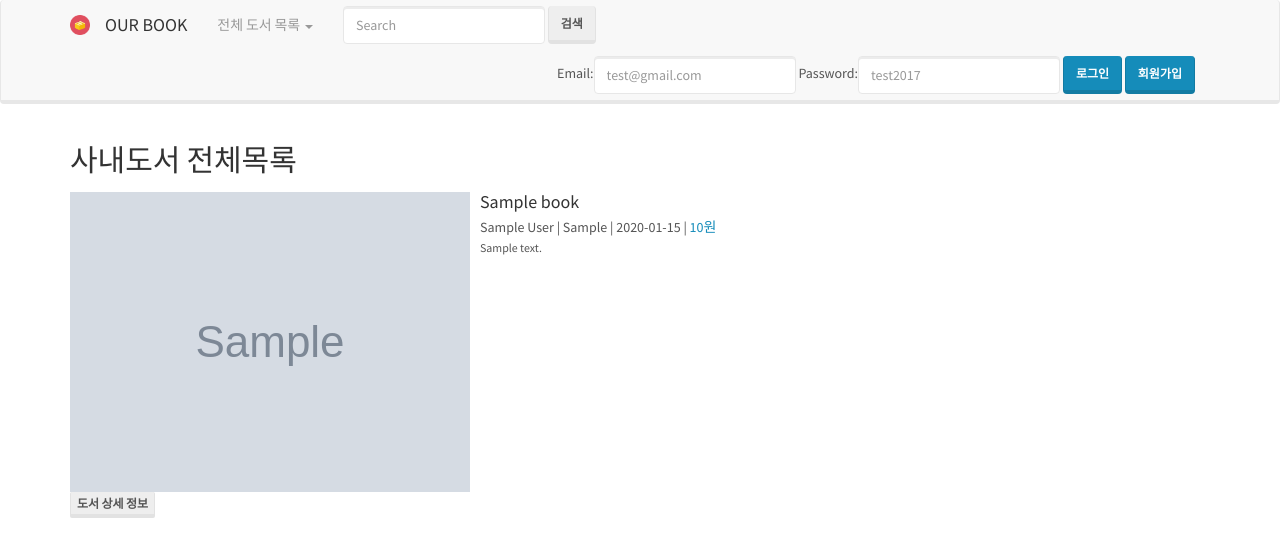
After one commit to wayhome25/our-book, a Django app: page /books/list/ in a window 1280 px wide. The commit adds this page. Shown: the top 557 px of the page. Run offline with Django 3.2, Linux system fonts and the light colour scheme; tables that the repository leaves empty hold one stand-in row (values such as "Sample post"); grey boxes marked "Sample" are stand-in pictures; parts of the project's set-up code (start-up, migrations or seed data) failed here and were passed over; some libraries are stand-ins or nearby versions.

Commit message:
전체 도서목록 구현

```diff
--- a/our_book/books/models.py
+++ b/our_book/books/models.py
@@ -17,3 +17,6 @@ class Book(models.Model):
 
     # 기본정보
     created_at = models.DateTimeField(auto_now_add=True)
+
+    class Meta:
+        ordering = ['-id']
--- a/our_book/books/urls.py
+++ b/our_book/books/urls.py
@@ -3,6 +3,7 @@ from django.conf.urls import url
 from . import views
 
 urlpatterns = [
+    url(r'^list/$', views.list, name='list'),
     url(r'^purchase/$', views.puchase, name='purchase'),
     url(r'^register/$', views.register, name='register'),
     url(r'^register/save/$', views.register_save, name='register_save'),
--- a/our_book/books/views.py
+++ b/our_book/books/views.py
@@ -3,6 +3,12 @@ from django.shortcuts import render, redirect
 from django.views.decorators.http import require_POST
 
 from .api import get_book_info, register_book
+from .models import Book
+
+
+def list(request):
+    books = Book.objects.all()
+    return render(request, 'books/list.html', {'books': books})
 
 
 def puchase(request):
@@ -28,4 +34,4 @@ def register_save(request):
     isbn = request.POST['isbn']
     result = register_book(isbn)
     messages.info(request, result)
-    return redirect('book:register')
+    return redirect('books:register')
--- a/our_book/config/urls.py
+++ b/our_book/config/urls.py
@@ -22,7 +22,7 @@ from django.shortcuts import redirect
 urlpatterns = [
     url(r'^admin/', admin.site.urls),
     url(r'^accounts/', include('accounts.urls')),
-    url(r'^books/', include('books.urls', namespace='book')),
+    url(r'^books/', include('books.urls', namespace='books')),
     url(r'^$', lambda request: redirect('signup') ,name='index'),  # fixme 차후 메인 페이지로 수정필요
 ]
 
--- a/our_book/templates/base.html
+++ b/our_book/templates/base.html
@@ -54,10 +54,10 @@
                     </a>
                     <ul class="dropdown-menu">
                         <li><a href="#">인기도서</a></li>
-                        <li><a href="#">전체 도서 목록</a></li>
+                        <li><a href="{% url 'books:list' %}">전체 도서 목록</a></li>
                         <li role="separator" class="divider"></li>
-                        <li><a href="{% url 'book:purchase' %}">도서 구매 신청</a></li>
-                        <li><a href="{% url 'book:register' %}">도서 등록</a></li>
+                        <li><a href="{% url 'books:purchase' %}">도서 구매 신청</a></li>
+                        <li><a href="{% url 'books:register' %}">도서 등록</a></li>
                     </ul>
                 </li>
             </ul>
--- /dev/null
+++ b/our_book/templates/books/list.html
@@ -0,0 +1,25 @@
+{% extends "base.html"  %}
+
+
+{% block title %}OUR BOOK - 전체 도서{% endblock %}
+
+{% block menu %}전체 도서 목록{% endblock %}
+
+{% block seach_input %}
+    <input type="text" class="form-control" placeholder="Search" name="keyword-list">
+{% endblock %}
+
+{% block content %}
+
+    {% if books %}
+        <h2>사내도서 전체목록</h2>
+        <h4></h4>
+        {% for book in books %}
+            {% include 'include/book.html' %}
+        {% endfor %}
+    {% else %}
+        <h2>도서가 없습니다.</h2>
+        <p>도서 구매신청 메뉴를 통해서 원하는 책을 신청할 수 있어요! :)</p>
+    {% endif %}
+
+{% endblock %}
--- a/our_book/templates/books/purchase.html
+++ b/our_book/templates/books/purchase.html
@@ -15,7 +15,7 @@
         <h2>검색 결과</h2>
         <h4>희망 도서를 구매 요청 할 수 있습니다 </h4>
         {% for book in books %}
-            {% include 'include/book.html' %}
+            {% include 'include/book.html' with type='purchase'%}
         {% endfor %}
     {% else %}
         <h2>희망 도서 신청</h2>
--- a/our_book/templates/include/book.html
+++ b/our_book/templates/include/book.html
@@ -11,12 +11,12 @@
     </div>
     <div class="media-body">
         {% if type == 'register' %}
-            <form action="{% url 'book:register_save' %}" method="post">
+            <form action="{% url 'books:register_save' %}" method="post">
                 {% csrf_token %}
                 <input type="hidden" name="isbn" value="{{ book.isbn }}">
                 <input type="submit" href="#" class="btn btn-sm btn-warning pull-right" value="도서등록">
             </form>
-        {% else %}
+        {% elif type == 'purchase' %}
             <input type="submit" href="#" class="btn btn-sm btn-primary pull-right" value="구매신청">
         {% endif %}
         <h4 class="media-heading">{{ book.title|book_title|safe }}</h4>
```
